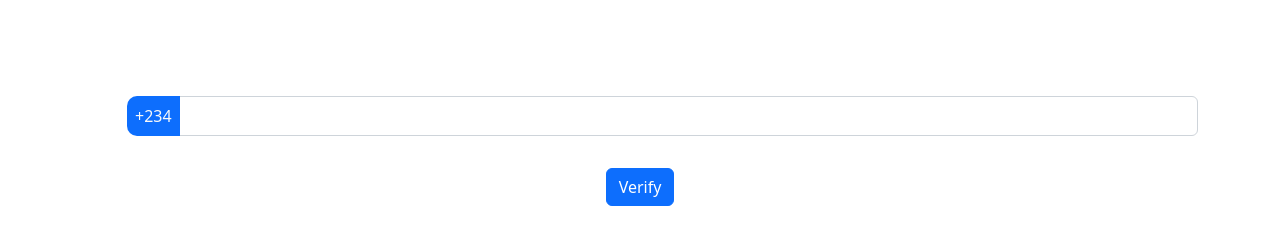
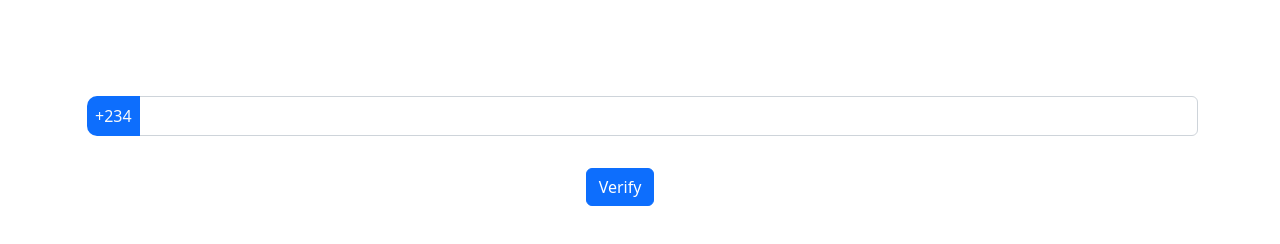
Before and after one commit to Josh-bo/Phone-Number-Verification, a plain HTML site: page index.html in a window 1280 px wide. Drawn offline with Linux system fonts and the light colour scheme.

Commit message:
I gave the div container of the input and the button margin-left

```diff
--- a/index.html
+++ b/index.html
@@ -13,11 +13,15 @@
             left: 45px;
             border-radius: 10px 0 0 10px;
         }
+        .shift{
+            margin-left: -40px;
+        }
     </style>
 
     <div class="container">
         <div class="row">
             <div class="mx-auto text-center mt-5 pt-5">
+             <div class="shift">
                 <div class="d-flex">
                     <div class="p-2 bg-primary text-light codee">+234</div>
                     <input type="text" name="" id="getNumber" class="form-control ps-5">
@@ -27,6 +31,7 @@
                     <i class="text-danger mt-3" style="font-size: 13px;" id="display"></i><br>
                     <button class="btn btn-primary mt-2" onclick="verify()">Verify</button>
                 </div>
+             </div>
 
                 <!-- <div id="imgContainer" class="mt-3">
                     <div>
```
